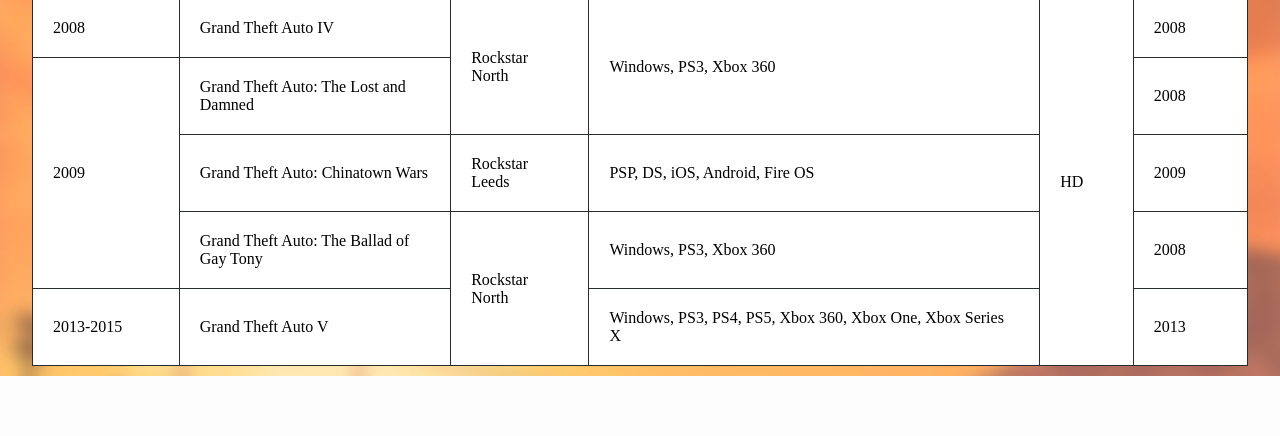
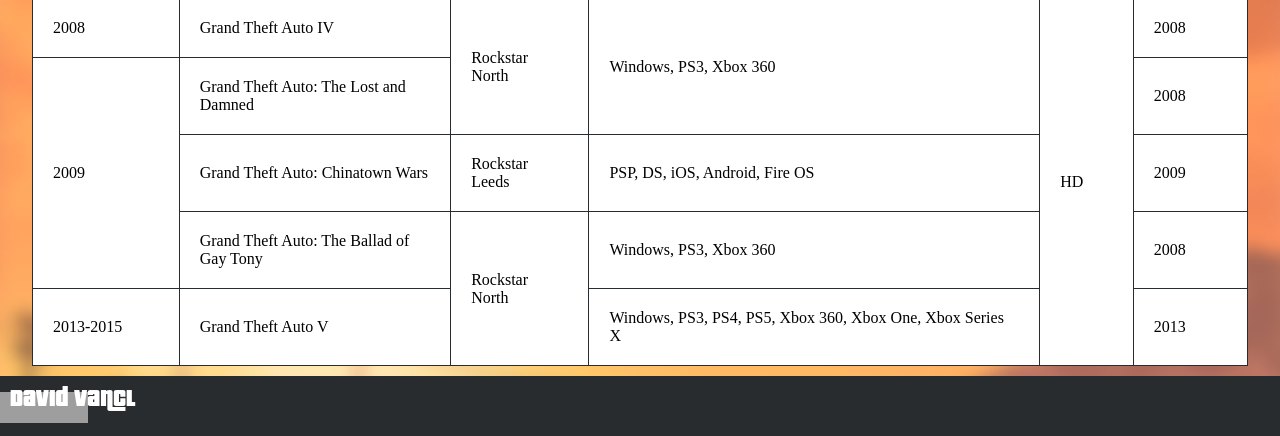
Before and after one commit to davidvancl/Homeland, a PHP site: page /Pages/history.html in a window 1280 px wide. Shown: the part 891-1327 px from the top of the page. Before the commit the page ends 1267 px from the top, so only its background shows below. Run offline with PHP 8.4, Linux system fonts and the light colour scheme; grey boxes are pictures that could not be loaded.

Commit message:
Version 1.06

```diff
--- a/twa/Pages/history.html
+++ b/twa/Pages/history.html
@@ -173,16 +173,16 @@
         </table>
     </section>
 
-<!--    <footer>-->
-<!--        <p id="author_title" class="GTAFont">David Vancl</p>-->
-<!--        <p class="css_validator">-->
-<!--            <a href="http://jigsaw.w3.org/css-validator/check/referer">-->
-<!--                <img style="border:0;width:88px;height:31px"-->
-<!--                     src="http://jigsaw.w3.org/css-validator/images/vcss-blue"-->
-<!--                     alt="Ověřit CSS!" />-->
-<!--            </a>-->
-<!--        </p>-->
-<!--    </footer>-->
+    <footer>
+        <p id="author_title" class="GTAFont">David Vancl</p>
+        <p class="css_validator">
+            <a href="http://jigsaw.w3.org/css-validator/check/referer">
+                <img style="border:0;width:88px;height:31px"
+                     src="http://jigsaw.w3.org/css-validator/images/vcss-blue"
+                     alt="Ověřit CSS!" />
+            </a>
+        </p>
+    </footer>
 
     <script>
         function changeMenuVisibility(){
@@ -193,31 +193,31 @@
             }
         }
 
-        let isScreenUnderLimit=false;
-        function onResize() {
-            let width = window.innerWidth;
-            if(width <= 730 && !isScreenUnderLimit) {
-                let removeElements = document.getElementsByClassName("rowspan");
-                let visibleElements = document.getElementsByClassName("hidden");
-                Array.prototype.forEach.call(removeElements, function(element) {
-                    element.rowSpan = 1;
-                });
-                Array.prototype.forEach.call(visibleElements, function(element) {
-                    element.removeAttribute("hidden");
-                });
-                isScreenUnderLimit=true;
-            } else if (width > 730 && isScreenUnderLimit) {
-                let removeElements = document.getElementsByClassName("rowspan");
-                let visibleElements = document.getElementsByClassName("hidden");
-                Array.prototype.forEach.call(removeElements, function(element) {
-                    element.rowSpan = element.getAttribute('data-count');
-                });
-                Array.prototype.forEach.call(visibleElements, function(element) {
-                    element.hidden = true;
-                });
-                isScreenUnderLimit=false;
-            }
-        }
+        //let isScreenUnderLimit=false;
+        // function onResize() {
+        //     let width = window.innerWidth;
+        //     if(width <= 730 && !isScreenUnderLimit) {
+        //         let removeElements = document.getElementsByClassName("rowspan");
+        //         let visibleElements = document.getElementsByClassName("hidden");
+        //         Array.prototype.forEach.call(removeElements, function(element) {
+        //             element.rowSpan = 1;
+        //         });
+        //         Array.prototype.forEach.call(visibleElements, function(element) {
+        //             element.removeAttribute("hidden");
+        //         });
+        //         isScreenUnderLimit=true;
+        //     } else if (width > 730 && isScreenUnderLimit) {
+        //         let removeElements = document.getElementsByClassName("rowspan");
+        //         let visibleElements = document.getElementsByClassName("hidden");
+        //         Array.prototype.forEach.call(removeElements, function(element) {
+        //             element.rowSpan = element.getAttribute('data-count');
+        //         });
+        //         Array.prototype.forEach.call(visibleElements, function(element) {
+        //             element.hidden = true;
+        //         });
+        //         isScreenUnderLimit=false;
+        //     }
+        // }
     </script>
     </body>
 </html>
--- a/twa/Styles/history_style.css
+++ b/twa/Styles/history_style.css
@@ -54,7 +54,8 @@ td, th {
 
     td:before {
         position: absolute;
-        top: 6px;
+        font-family: gtaFont, serif;
+        top: 20px;
         left: 6px;
         width: 45%;
         padding-right: 10px;
```
Also changed, not shown: 1 other file.
